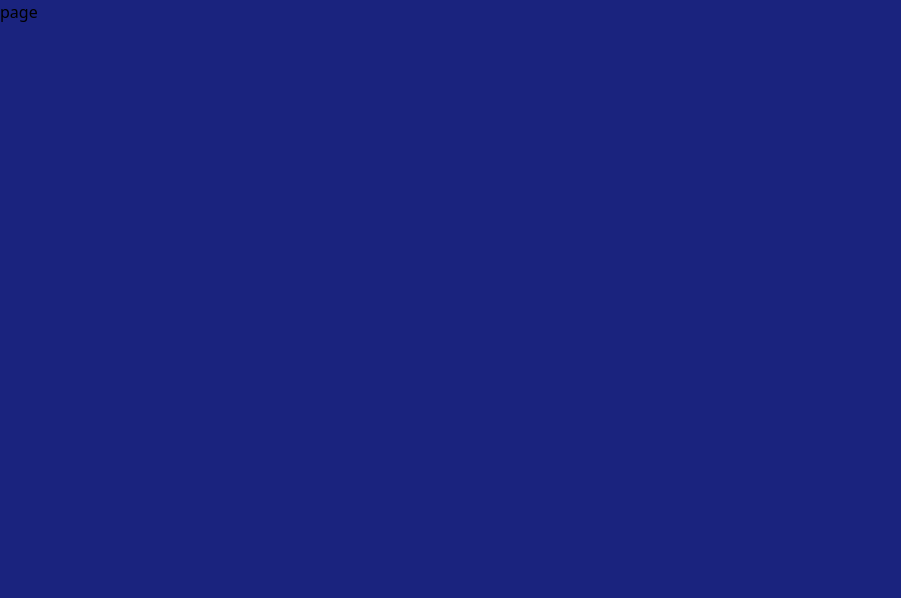
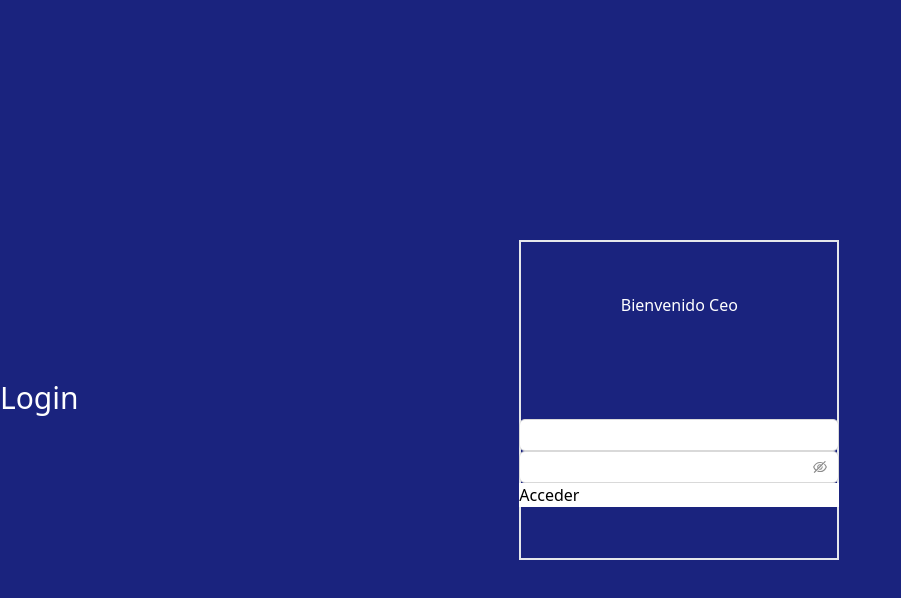
Before and after one commit to adrihle/project_ninja, a Next.js app: page /login in a window 1280 px wide. Shown: the top 598 px of the page, without its empty margins (0-901 px from the left). Built offline with nearby package versions, Linux system fonts and the light colour scheme.

Commit message:
error videoInfo.tsx solved

```diff
--- a/app/login/page.tsx
+++ b/app/login/page.tsx
@@ -1,9 +1,25 @@
 "use client";
 
-import { Mesa } from "@/components";
+import { Field, PasswordField } from "@/components";
 
 const Login = () => {
-  return <div>page</div>;
+  return (
+    <div
+      className="  min-h-screen flex justify-center items-center"
+      style={{ backgroundColor: "#1a237e" }}
+    >
+      <h3 className="text-3xl h-10 text-white">Login</h3>
+      <div className="  border-2 mx-auto w-80 h-80 flex flex-col items-center justify-around">
+        <div className="text-white">Bienvenido Ceo</div>
+        <form action="" className="w-80  flex justify-center flex-col">
+          <Field />
+          <PasswordField />
+
+          <input type="text" value="Acceder" />
+        </form>
+      </div>
+    </div>
+  );
 };
 
 export default Login;
```
